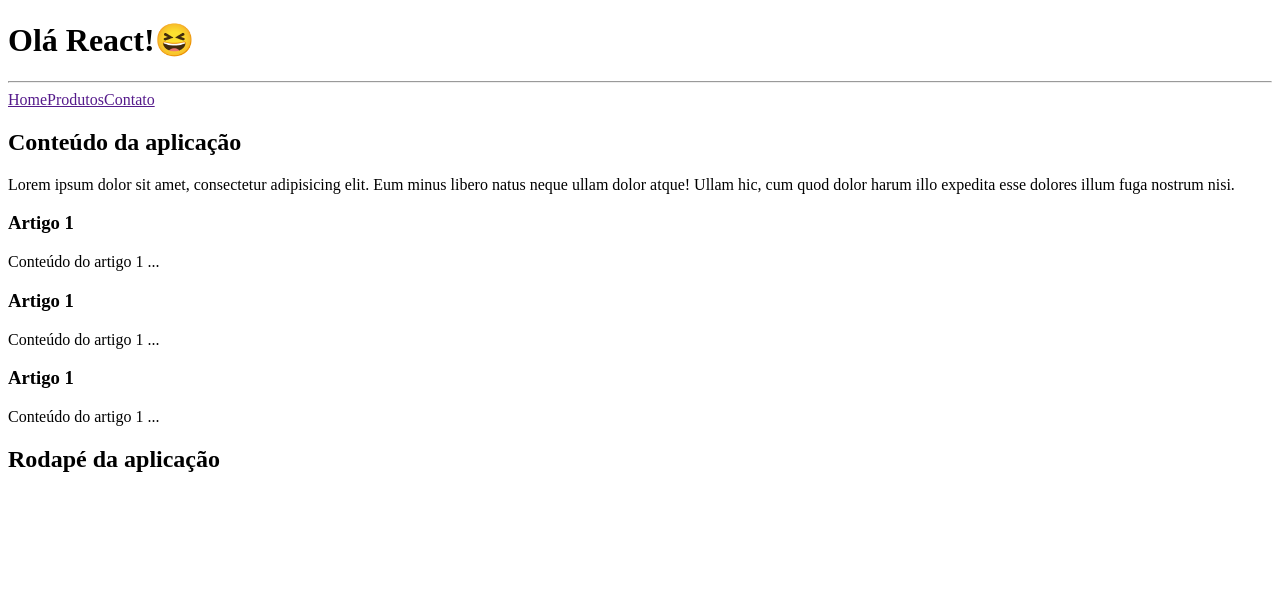
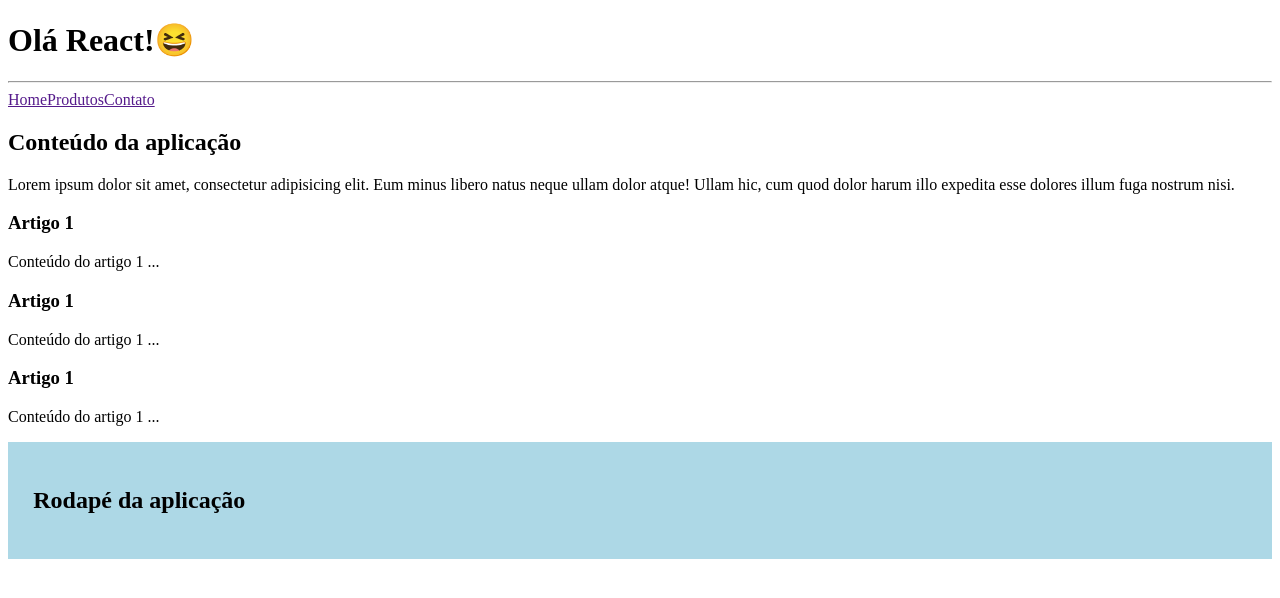
Before and after one commit to VitorGGama/react-fundamentos, a React (Vite) app: page / in a window 1280 px wide. Shown: the top 598 px of the page. Built offline with nearby package versions, Linux system fonts and the light colour scheme.

Commit message:
css inline

```diff
--- a/src/components/Rodape.jsx
+++ b/src/components/Rodape.jsx
@@ -1,6 +1,6 @@
 function Rodape() {
   return (
-    <footer>
+    <footer style={{ backgroundColor: "lightblue", padding: "2%" }}>
       <h2>Rodapé da aplicação</h2>
     </footer>
   );
```
Also changed, not shown: 1 other file (tests, documents, lock files or other folders).
